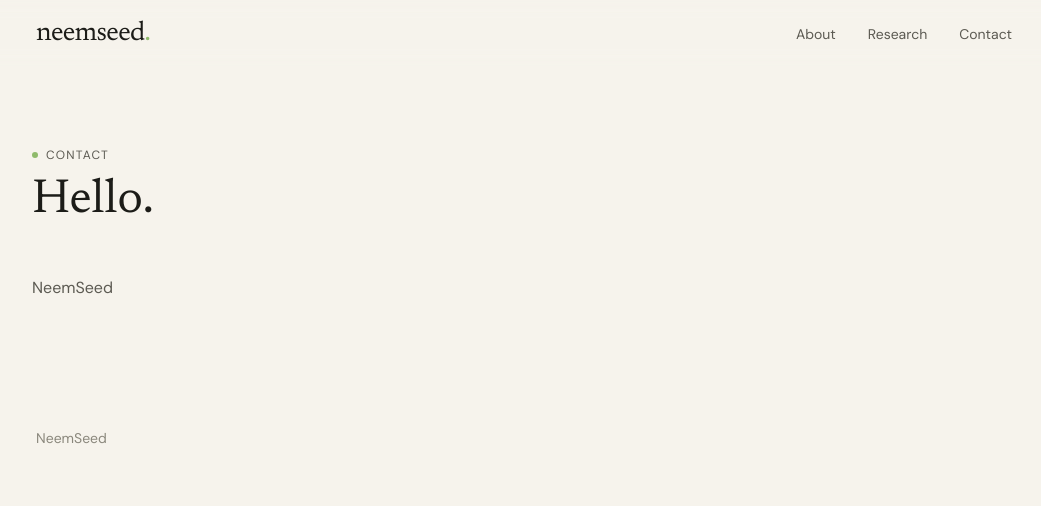
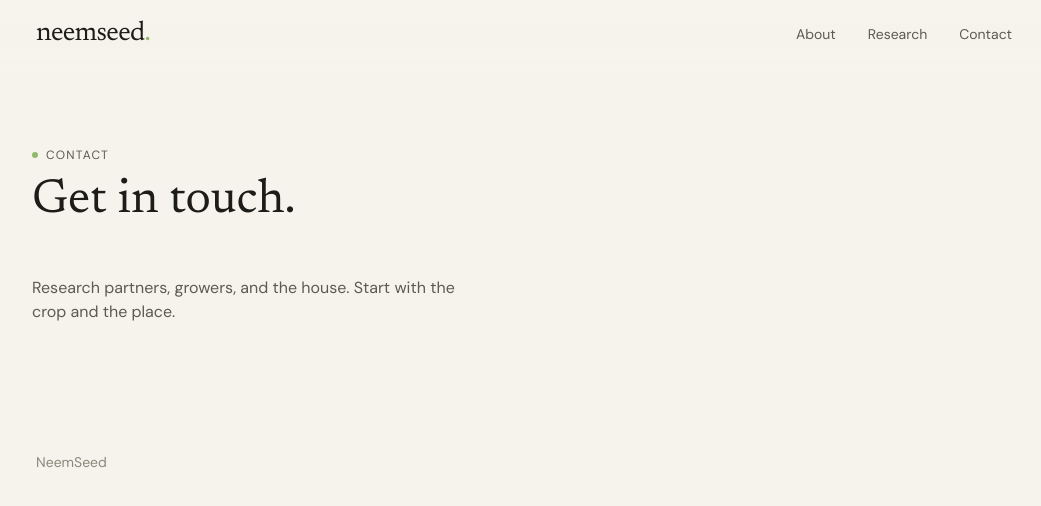
Before and after one commit to nbaldwin09/neemseed, a React (Vite) app: page /contact in a window 1280 px wide. Shown: the top 506 px of the page, without its empty margins (116-1157 px from the left). Built offline with nearby package versions, Linux system fonts and the light colour scheme.

Commit message:
Contact with a short line

```diff
--- a/src/routes/contact.tsx
+++ b/src/routes/contact.tsx
@@ -5,8 +5,10 @@ export const Route = createFileRoute("/contact")({ component: ContactPage });
 
 function ContactPage() {
   return (
-    <SimplePage kicker="Contact" title="Hello.">
-      <p className="max-w-md text-muted">NeemSeed</p>
+    <SimplePage kicker="Contact" title="Get in touch.">
+      <p className="max-w-md text-muted">
+        Research partners, growers, and the house. Start with the crop and the place.
+      </p>
     </SimplePage>
   );
 }
```
